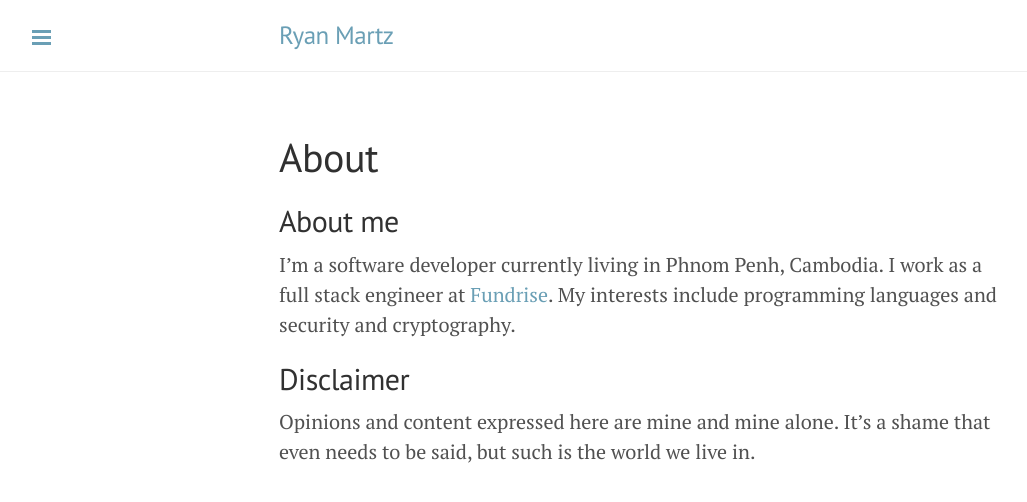
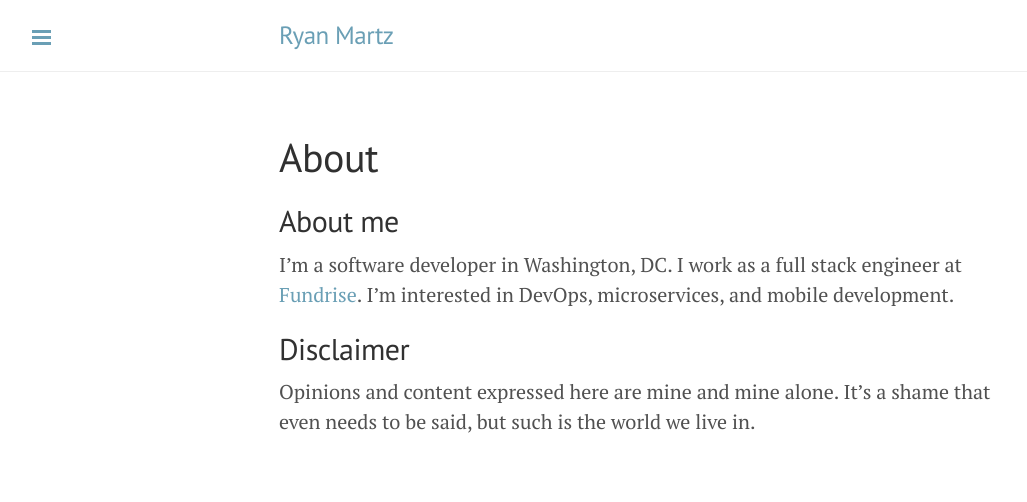
Before and after one commit to rpmartz/rpmartz.github.io, a Jekyll site: the page built from about.md, in a window 1280 px wide. Shown: the top 502 px of the page, without its empty margins (1-1028 px from the left). Built offline with Jekyll 4.4.1, drawn with Linux system fonts in a browser that asks for light colours; Markdown is read by kramdown in place of the engine named in the settings; comment, search, counter and statistics services are not loaded.

Commit message:
update about page

```diff
--- a/about.md
+++ b/about.md
@@ -5,7 +5,7 @@ title: About
 
 ## About me
 
-I'm a software developer currently living in Phnom Penh, Cambodia. I work as a full stack engineer at [Fundrise](https://fundrise.com). My interests include programming languages and security and cryptography.
+I'm a software developer in Washington, DC. I work as a full stack engineer at [Fundrise](https://fundrise.com). I'm interested in DevOps, microservices, and mobile development.
 
 
 ## Disclaimer
```
